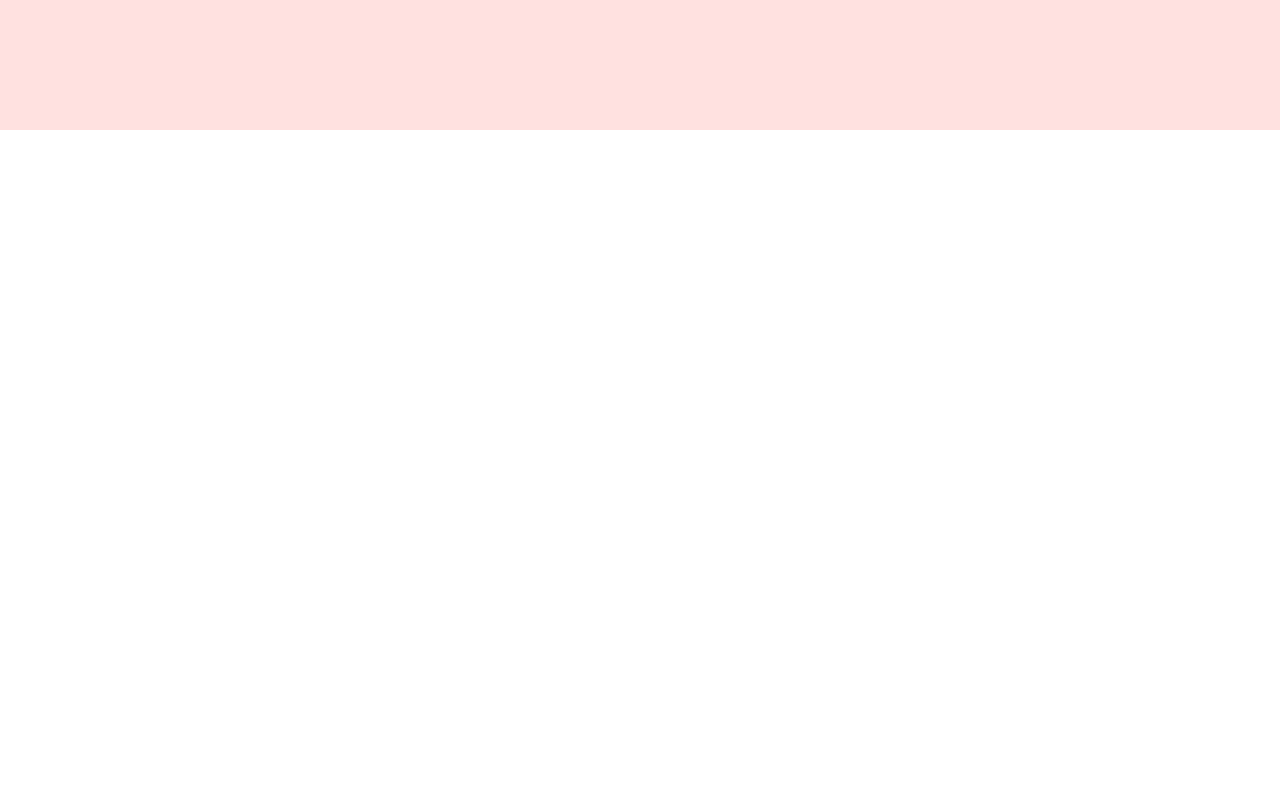
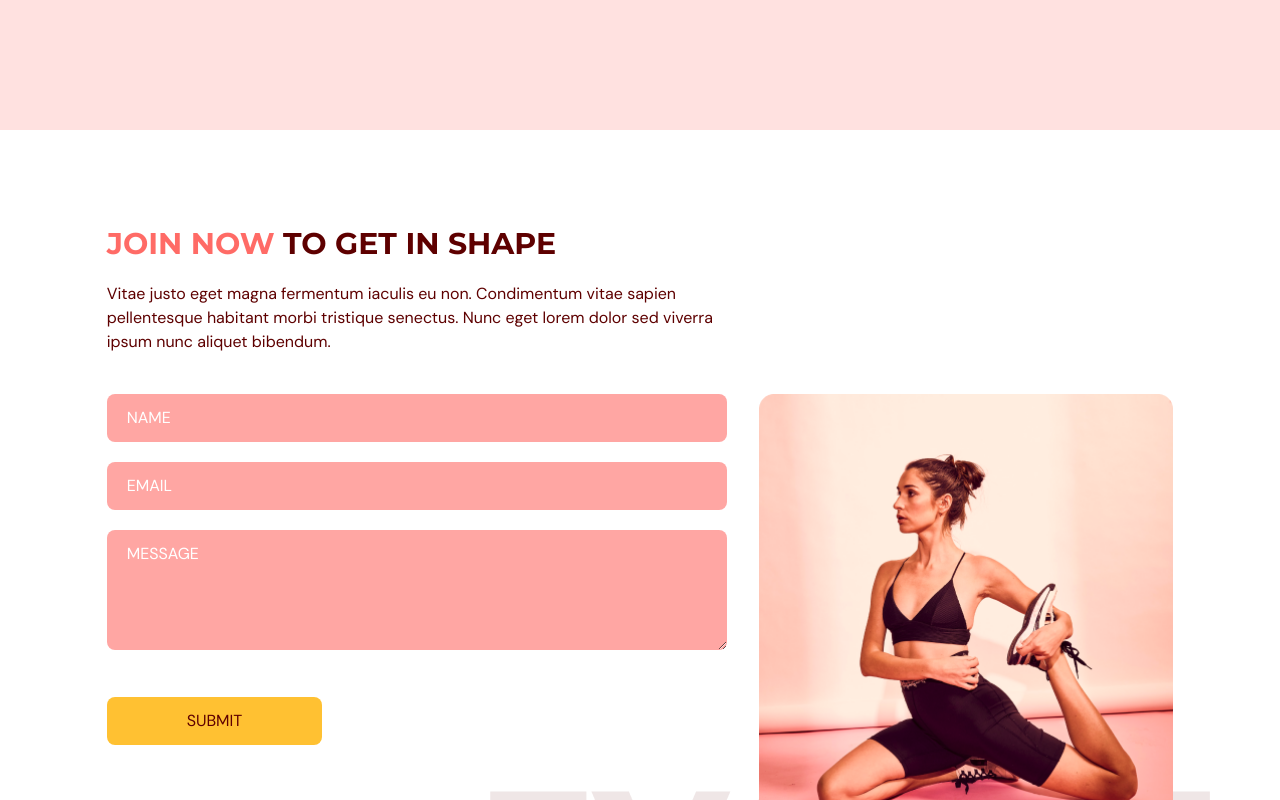
Before and after one commit to eagle-tex/gym-typescript, a React (Vite) app: page / in a window 1280 px wide. Shown: the part 2860-3660 px from the top of the page. Before the commit the page ends 2990 px from the top, so only its background shows below. Built offline with nearby package versions, Linux system fonts and the light colour scheme.

Commit message:
feat(App.tsx): use ContactUs component in App

```diff
--- a/src/App.tsx
+++ b/src/App.tsx
@@ -1,11 +1,11 @@
 import { useEffect, useState } from 'react';
 
+import Benefits from '@/scenes/benefits';
+import ContactUs from '@/scenes/contactUs';
+import Home from '@/scenes/home';
 import Navbar from '@/scenes/navbar';
-
-import Benefits from './scenes/benefits';
-import Home from './scenes/home';
-import OurClasses from './scenes/ourClasses';
-import { SelectedPage } from './shared/types';
+import OurClasses from '@/scenes/ourClasses';
+import { SelectedPage } from '@/shared/types';
 
 function App() {
   const [selectedPage, setSelectedPage] = useState<SelectedPage>(
@@ -39,6 +39,8 @@ function App() {
       <Benefits setSelectedPage={setSelectedPage} />
 
       <OurClasses setSelectedPage={setSelectedPage} />
+
+      <ContactUs setSelectedPage={setSelectedPage} />
     </div>
   );
 }
```
